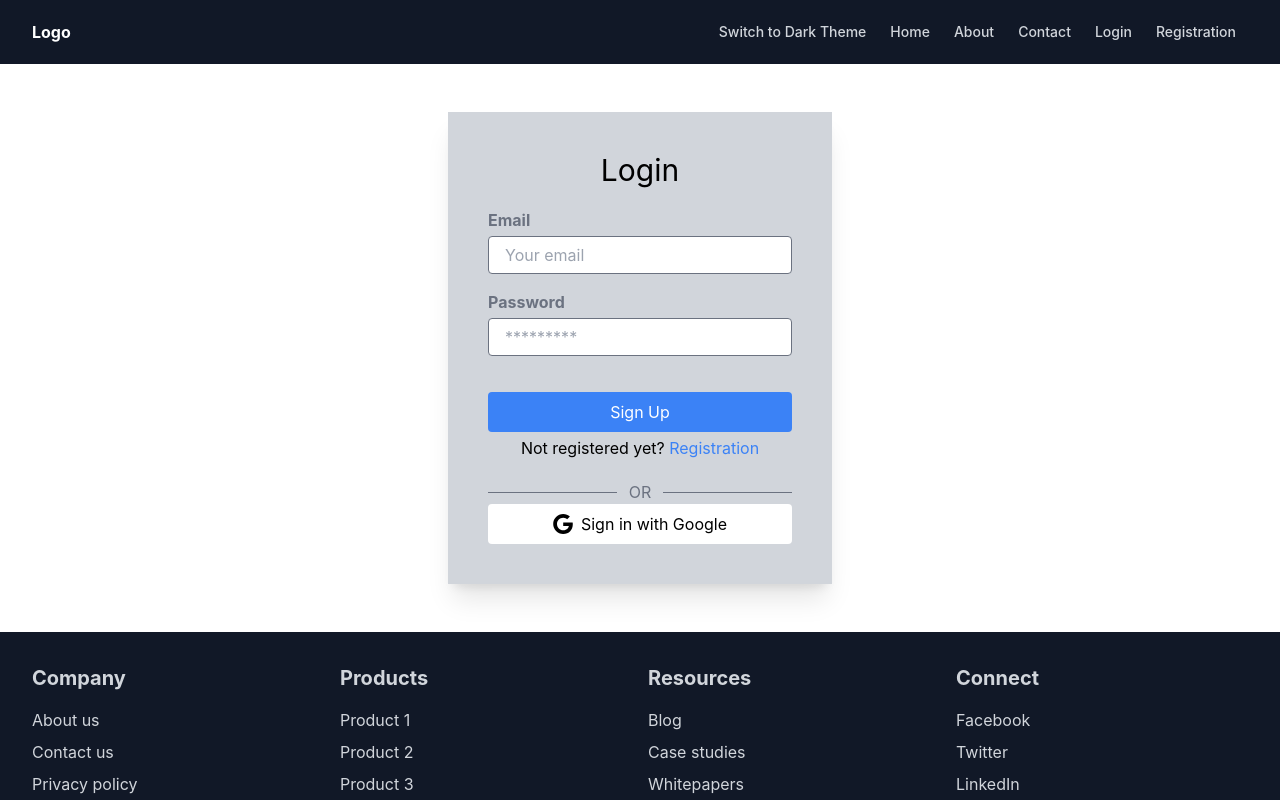
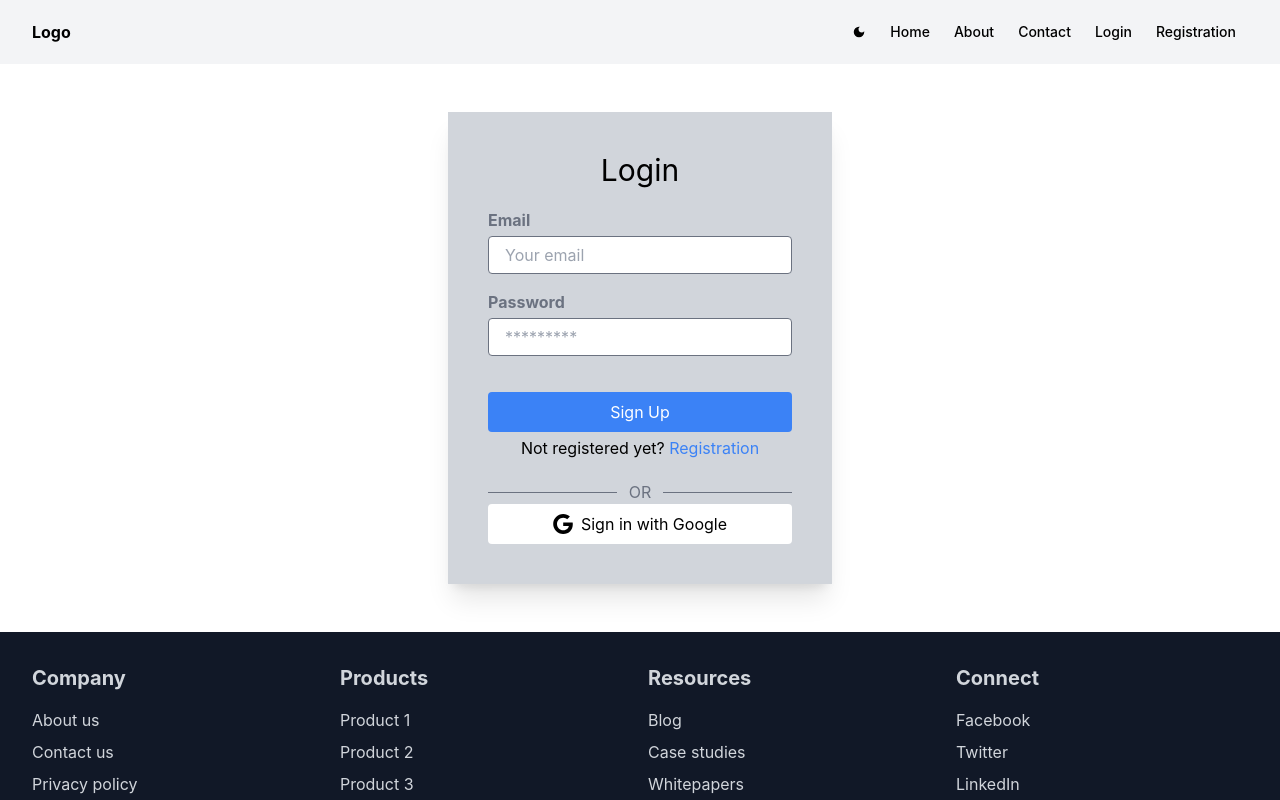
Before and after one commit to RayhanalKavey/Jom-management-client, a React (Create React App) app: page /login in a window 1280 px wide. Shown: the top 800 px of the page. Built offline with nearby package versions, Linux system fonts and the light colour scheme; no server answers.

Commit message:
Create setUser reducer to set the logged in user, and hold the user with onAuthStateChange.

```diff
--- a/src/App.js
+++ b/src/App.js
@@ -3,14 +3,35 @@ import "./App.css";
 import { useEffect, useState } from "react";
 import router from "./routing/routers/routers";
 import { RouterProvider } from "react-router-dom";
+import { onAuthStateChanged } from "firebase/auth";
+import auth from "./firebase/firebase.config";
+import { useDispatch } from "react-redux";
+import { setUser } from "./features/auth/authSlice";
 
 function App() {
   // For checking if the firebase configured properly
   // console.log(process.env);
   // console.log(document.documentElement);
 
+  const dispatch = useDispatch();
+
   // OnAuthChang .// we have to do this task where the application load in every change. App.js is the place which is loaded every time when anything change
-  useEffect(() => {}, []);
+  useEffect(() => {
+    onAuthStateChanged(auth, (user) => {
+      if (user) {
+        const { displayName, emailVerified, photoUrl, uid } = user;
+        const userInfo = {
+          displayName,
+          userEmail: user.email,
+          emailVerified,
+          photoUrl,
+          uid,
+        };
+        console.log("Logged in user from onAuthStateChange", userInfo);
+        dispatch(setUser(userInfo));
+      }
+    });
+  }, []);
 
   return (
     <div>
--- a/src/features/auth/authSlice.js
+++ b/src/features/auth/authSlice.js
@@ -65,6 +65,13 @@ const authSlice = createSlice({
       state.error = "";
       state.user = {};
     },
+    setUser: (state, { payload }) => {
+      state.isLoading = false;
+      // state.isError = false;
+      // state.error = "";
+      state.email = payload.userEmail;
+      state.user = payload;
+    },
   },
 
   // extra reducers for create user and login user. In extra reducer we got pending, fulfilled and rejected state. Action will be exported from createAsyncThunk.
@@ -112,7 +119,7 @@ const authSlice = createSlice({
 });
 
 // Export actions for dispatch where needed
-export const { logOut } = authSlice.actions;
+export const { logOut, setUser } = authSlice.actions;
 
 // Export reducers will provide in the store
 export default authSlice.reducer;
--- a/src/layout/shared/Navbar/Navbar.js
+++ b/src/layout/shared/Navbar/Navbar.js
@@ -5,7 +5,7 @@ import { logOut } from "../../../features/auth/authSlice";
 import { signOut } from "firebase/auth";
 import auth from "../../../firebase/firebase.config";
 import { setTheme, toggleTheme } from "../../../features/theme/themeSlice";
-
+import { MdOutlineLightMode, MdDarkMode } from "react-icons/md";
 const Navbar = () => {
   // Get information from the REDUX store
   const { email } = useSelector((state) => state.auth);
@@ -41,7 +41,7 @@ const Navbar = () => {
   //-------with redux
 
   const { theme } = useSelector((state) => state.theme);
-  console.log("theme from store", theme);
+  // console.log("theme from store", theme);
 
   // Check the system preference. It will check this once.
   useEffect(() => {
@@ -73,16 +73,16 @@ const Navbar = () => {
        Dark mood system end
        ======================*/
   return (
-    <nav className="bg-gray-900 dark:bg-green-900">
+    <nav className="bg-gray-100 dark:bg-green-900">
       <div className="max-w-7xl mx-auto px-4 sm:px-6 lg:px-8">
         <div className="flex items-center justify-between h-16">
           <div className="flex justify-between flex-1 ">
-            <Link to="#" className="text-white font-bold">
+            <Link to="#" className="text-black dark:text-white font-bold">
               Logo
             </Link>
             {/* Hamburger button */}
             <button
-              className="text-white ml-4 sm:hidden"
+              className="text-black dark:text-white ml-4 sm:hidden"
               onClick={toggleMenu}
               onMouseEnter={toggleMenu}
             >
@@ -100,36 +100,34 @@ const Navbar = () => {
           {/* Menu Link for large screen */}
           <div className="hidden sm:flex sm:items-center">
             <button
-              className="text-gray-300 hover:bg-gray-700 px-3 py-2 rounded-md text-sm font-medium"
+              className="text-black dark:text-white hover:bg-gray-300 hover:dark:bg-green-700 px-3 py-2 rounded-md text-sm font-medium"
               onClick={() => dispatch(toggleTheme())}
               // onClick={handleSwitchTheme}
             >
-              {theme === "dark"
-                ? "Switch to Light Theme"
-                : "Switch to Dark Theme"}
+              {theme === "dark" ? <MdOutlineLightMode /> : <MdDarkMode />}
             </button>
             <Link
               to="/"
-              className="text-gray-300 hover:bg-gray-700 px-3 py-2 rounded-md text-sm font-medium"
+              className="text-black dark:text-white hover:bg-gray-300 hover:dark:bg-green-700 px-3 py-2 rounded-md text-sm font-medium"
             >
               Home
             </Link>
             <Link
               to="/about"
-              className="text-gray-300 hover:bg-gray-700 px-3 py-2 rounded-md text-sm font-medium"
+              className="text-black dark:text-white hover:bg-gray-300 hover:dark:bg-green-700 px-3 py-2 rounded-md text-sm font-medium"
             >
               About
             </Link>
             <Link
               to="/contact"
-              className="text-gray-300 hover:bg-gray-700 px-3 py-2 rounded-md text-sm font-medium"
+              className="text-black dark:text-white hover:bg-gray-300 hover:dark:bg-green-700 px-3 py-2 rounded-md text-sm font-medium"
             >
               Contact
             </Link>
             {email ? (
               <button
                 onClick={handleLogOut}
-                className="text-gray-300 hover:bg-gray-700 px-3 py-2 rounded-md text-sm font-medium"
+                className="text-black dark:text-white hover:bg-gray-300 hover:dark:bg-green-700 px-3 py-2 rounded-md text-sm font-medium"
               >
                 Logout
               </button>
@@ -137,13 +135,13 @@ const Navbar = () => {
               <>
                 <Link
                   to="/login"
-                  className="text-gray-300 hover:bg-gray-700 px-3 py-2 rounded-md text-sm font-medium"
+                  className="text-black dark:text-white hover:bg-gray-300 hover:dark:bg-green-700 px-3 py-2 rounded-md text-sm font-medium"
                 >
                   Login
                 </Link>
                 <Link
                   to="/registration"
-                  className="text-gray-300 hover:bg-gray-700 px-3 py-2 rounded-md text-sm font-medium"
+                  className="text-black dark:text-white hover:bg-gray-300 hover:dark:bg-green-700 px-3 py-2 rounded-md text-sm font-medium"
                 >
                   Registration
                 </Link>
@@ -161,25 +159,25 @@ const Navbar = () => {
         <div className="flex flex-col text-center px-2 pt-2 pb-3 space-y-1">
           <Link
             to="/"
-            className="text-gray-300 hover:bg-gray-700 px-3 py-2 rounded-md text-sm font-medium"
+            className="text-black dark:text-white hover:bg-gray-300 hover:dark:bg-green-700 px-3 py-2 rounded-md text-sm font-medium"
           >
             Home
           </Link>
           <Link
             to="/about"
-            className="text-gray-300 hover:bg-gray-700 px-3 py-2 rounded-md text-sm font-medium"
+            className="text-black dark:text-white hover:bg-gray-300 hover:dark:bg-green-700 px-3 py-2 rounded-md text-sm font-medium"
           >
             About
           </Link>
           <Link
             to="/contact"
-            className="text-gray-300 hover:bg-gray-700 px-3 py-2 rounded-md text-sm font-medium"
+            className="text-black dark:text-white hover:bg-gray-300 hover:dark:bg-green-700 px-3 py-2 rounded-md text-sm font-medium"
           >
             Contact
           </Link>
           {email ? (
             <Link
-              className="text-gray-300 hover:bg-gray-700 px-3 py-2 rounded-md text-sm font-medium"
+              className="text-black dark:text-white hover:bg-gray-300 hover:dark:bg-green-700 px-3 py-2 rounded-md text-sm font-medium"
               onClick={handleLogOut}
             >
               Logout
@@ -188,13 +186,13 @@ const Navbar = () => {
             <>
               <Link
                 to="/login"
-                className="text-gray-300 hover:bg-gray-700 px-3 py-2 rounded-md text-sm font-medium"
+                className="text-black dark:text-white hover:bg-gray-300 hover:dark:bg-green-700 px-3 py-2 rounded-md text-sm font-medium"
               >
                 Login
               </Link>
               <Link
                 to="/registration"
-                className="text-gray-300 hover:bg-gray-700 px-3 py-2 rounded-md text-sm font-medium"
+                className="text-black dark:text-white hover:bg-gray-300 hover:dark:bg-green-700 px-3 py-2 rounded-md text-sm font-medium"
               >
                 Registration
               </Link>
```
